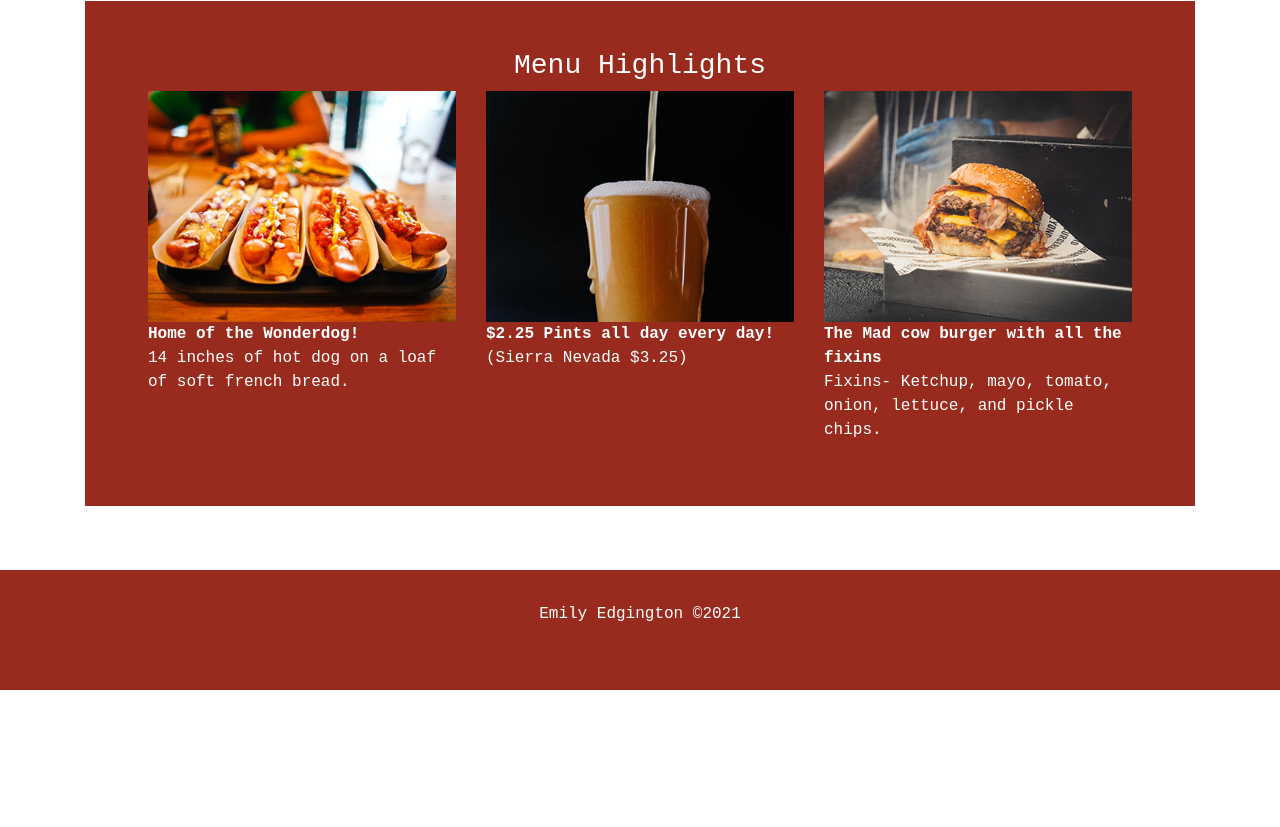
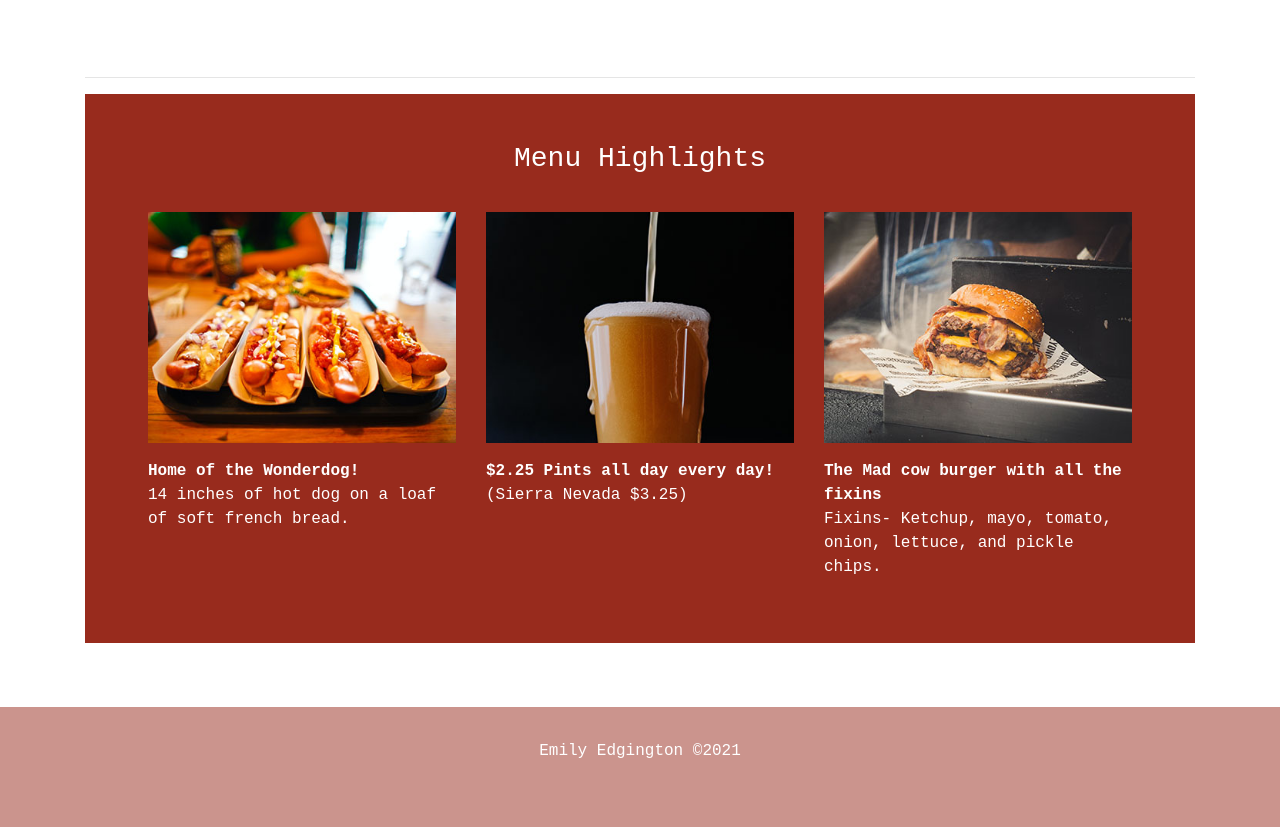
Before and after one commit to eaedgington/bootstrap-project, a website: page app/index.html in a window 1280 px wide. Shown: the part 619-1446 px from the top of the page. Before the commit the page ends 1309 px from the top, so only its background shows below. Drawn offline with Linux system fonts and the light colour scheme.

Commit message:
transparentize function, <hr>, and image padding.

```diff
--- a/app/index.html
+++ b/app/index.html
@@ -82,6 +82,7 @@
           <p>We are still offering take out from 11am to 4pm during the covid19 situation. Limited inside seating during the day currently. You can call ahead.</p>
         </aside>
       </section>
+      <hr>
       <!-- Highlights -->
       <section class="highlights">
         <h3>Menu Highlights</h3>
--- a/app/scss/styles.scss
+++ b/app/scss/styles.scss
@@ -11,7 +11,12 @@ $first-fam: Andale Mono, monospace;
 header {
   margin-bottom: 2em;
 }
-
+h3{
+  padding-bottom: 1em;
+}
+p {
+  padding-top: 1em;
+}
 
 // SCSS examples: VARIABLES
 
@@ -91,6 +96,9 @@ $height: 100%;
     @include interpolation(white, 20px, top, bottom);
 }
 
+// Any Sass/SCSS technique of your choice, not already covered.
 
-
-// Any Sass/SCSS technique of your choice, not already covered.
+$fade: 70%;
+footer {
+  background-color: transparentize($ketchup-color, $fade);
+}
```
Also changed, not shown: app/css/styles.css.
